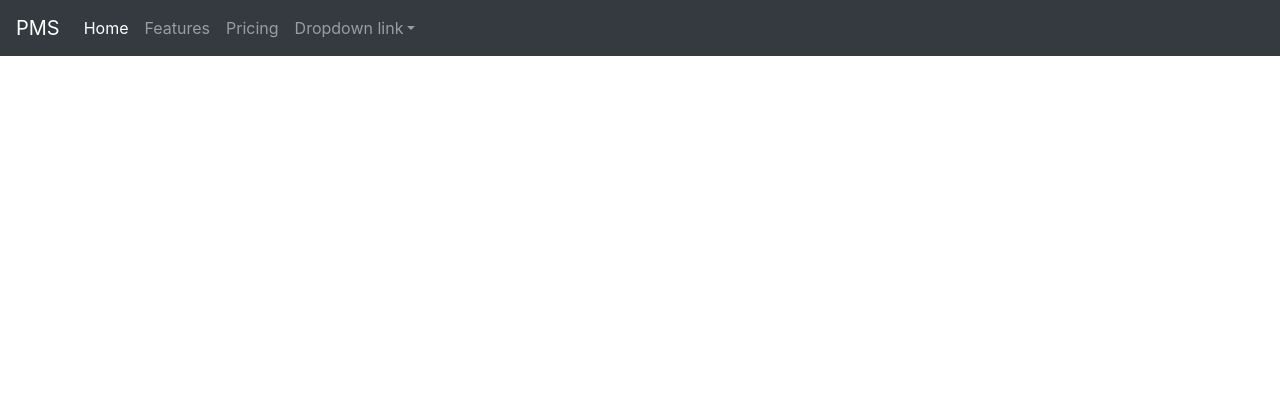
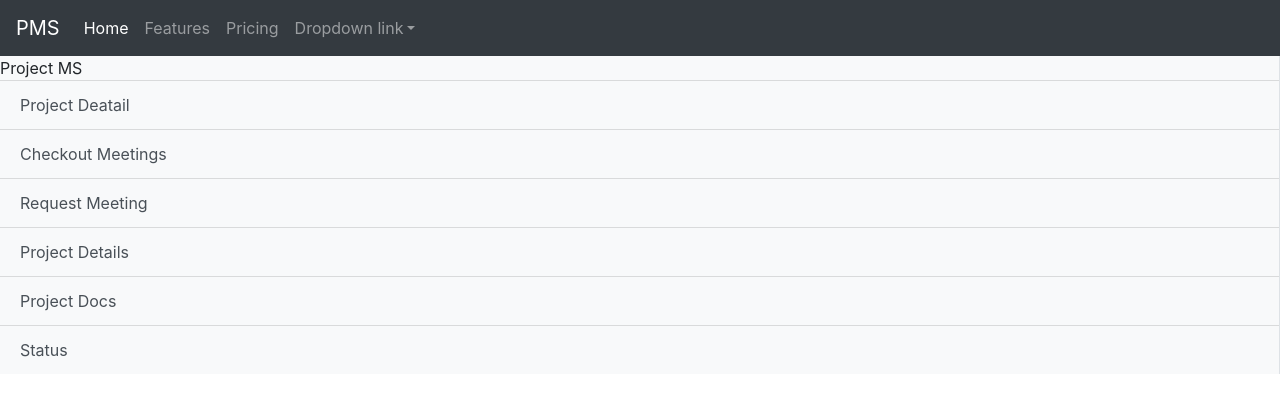
Before and after one commit to mubarak23/pms_ui, a React (Create React App) app: page / in a window 1280 px wide. Shown: the top 396 px of the page. Built offline with nearby package versions, Linux system fonts and the light colour scheme.

Commit message:
add the sidebar to app.js file

```diff
--- a/src/App.js
+++ b/src/App.js
@@ -2,11 +2,13 @@ import React from 'react';
 import logo from './logo.svg';
 import './App.css';
 import Header from './Header';
+import Sidebar from './Sidebar'
 
 function App() {
   return (
     <div>
       <Header />
+      <Sidebar />
     </div>
   );
 }
```
